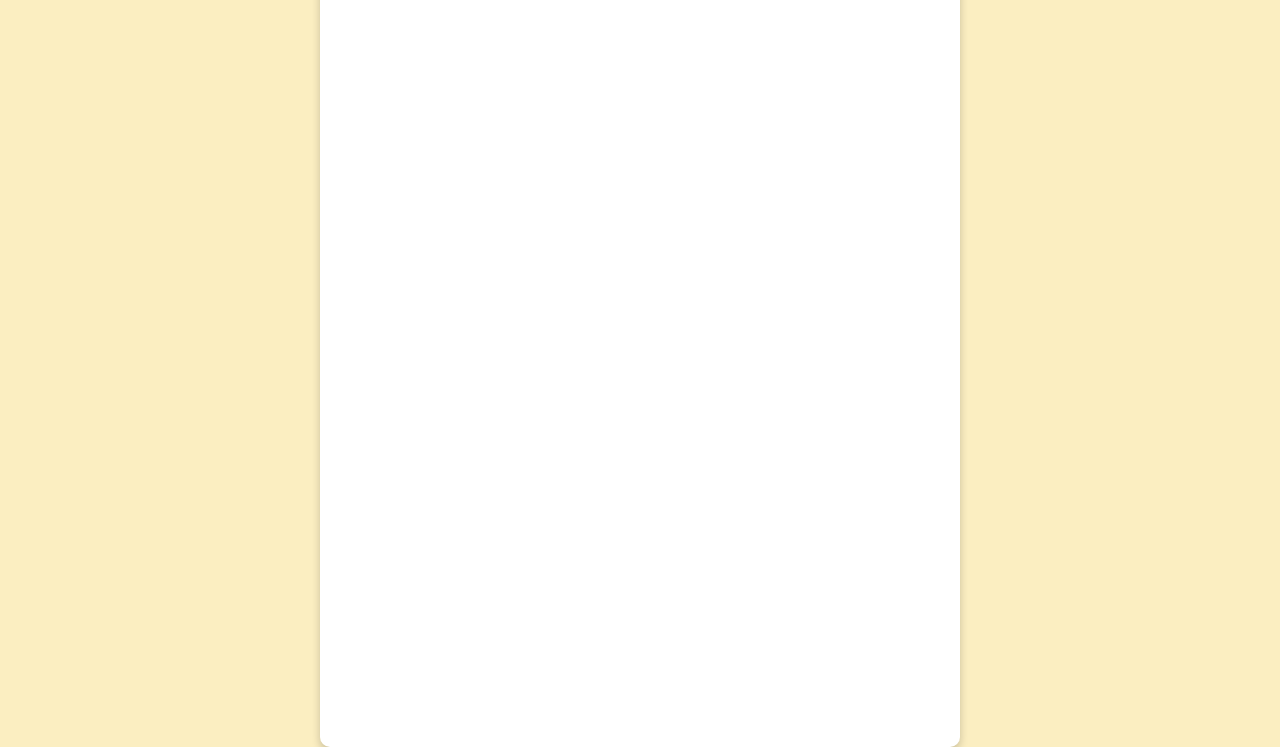
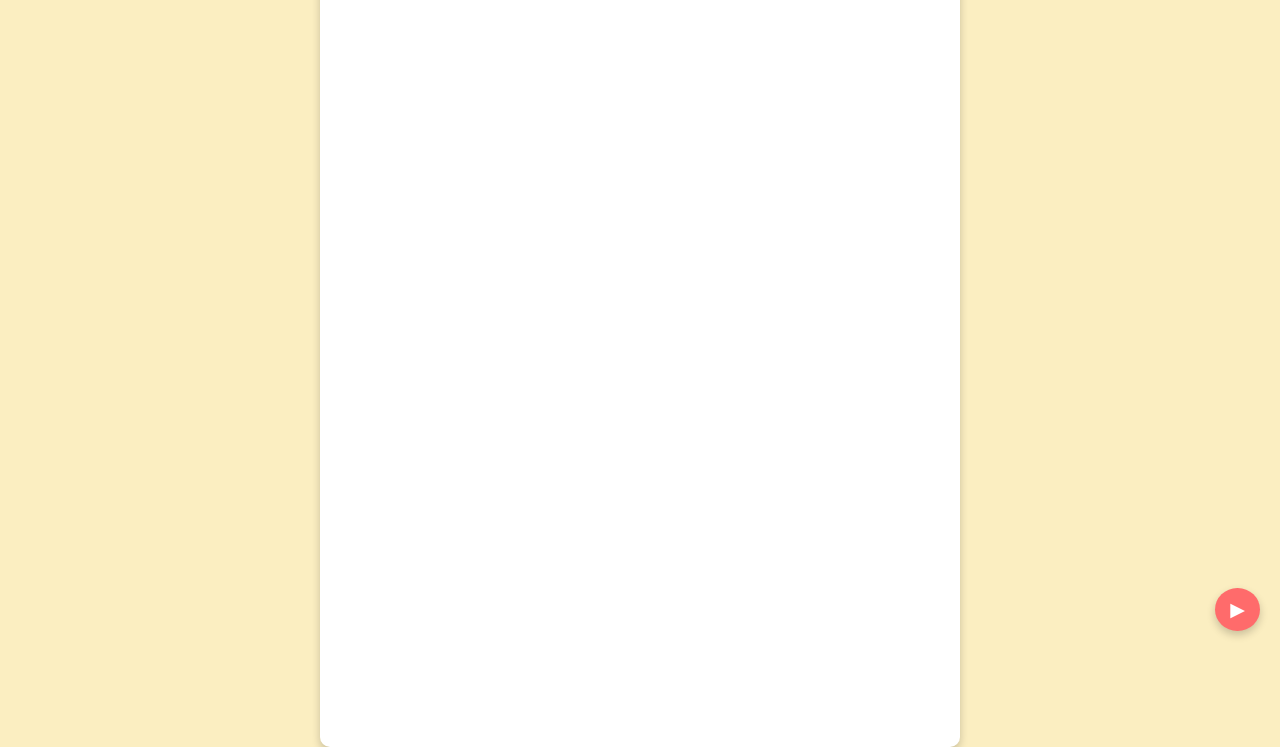
Before and after one commit to despediram/aniversario, a plain HTML site: page carta.html in a window 1280 px wide. Shown: the part 149-896 px from the top of the page. Drawn offline with Linux system fonts and the light colour scheme.

Commit message:
Update carta.html

```diff
--- a/carta.html
+++ b/carta.html
@@ -89,6 +89,25 @@
     .back-button:hover {
       background-color: #ff4040;
     }
+
+    /* Botão de música */
+    .play-button {
+      position: fixed;
+      bottom: 20px;
+      right: 20px;
+      padding: 10px 15px;
+      background-color: #ff6b6b;
+      color: #fff;
+      border: none;
+      border-radius: 50%;
+      font-size: 1.2rem;
+      cursor: pointer;
+      box-shadow: 0 4px 8px rgba(0, 0, 0, 0.2);
+      transition: background-color 0.3s;
+    }
+    .play-button:hover {
+      background-color: #ff4040;
+    }
   </style>
 </head>
 <body>
@@ -116,11 +135,27 @@
     </p>
   </div>
 
+  <!-- Botão de música -->
+  <button class="play-button" onclick="playMusic()">▶</button>
+
+  <!-- Elemento de áudio oculto -->
+  <audio id="birthdayMusic" src="yellow.mp3"></audio>
+
   <script>
     // Função para ativar o efeito dos balões e exibir a carta ao clicar
     document.body.addEventListener('click', function() {
       document.body.classList.add('show-card');
     });
+
+    // Função para tocar a música ao clicar no botão de música
+    function playMusic() {
+      const audio = document.getElementById('birthdayMusic');
+      if (audio.paused) {
+        audio.play();
+      } else {
+        audio.pause();
+      }
+    }
   </script>
 </body>
 </html>
```
